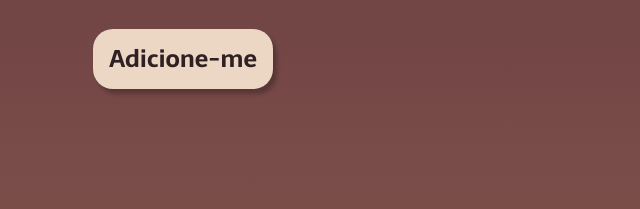
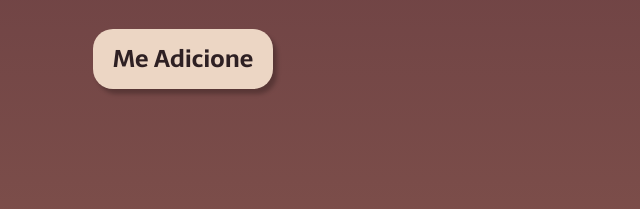
Before and after one commit to Luan-Batista/Landing-Page, a plain HTML site: page index.html in a window 1280 px wide. Shown: the part 350-559 px from the top of the page, 0-640 px from the left. Drawn offline with Linux system fonts and the light colour scheme.

Commit message:
mudança de Adicione-me para Me Adicione no arquivo index.html

```diff
--- a/index.html
+++ b/index.html
@@ -22,7 +22,7 @@
             <div class="conteudo-principal-escrito">
                 <h1 class="conteudo-principal-escrito-título"><strong>Balle Bot</strong></h1>
                 <h2 class="conteudo-principal-escrito-subtítulo">Deixe sua comunindade mais segura de um jeito fácil</h2>
-                <button class="conteudo-principal-escrito-botão"> <a href="https://www.instagram.com/luan_bat1sta/" target="_blanc" class="link-botao">Adicione-me</a></button>
+                <button class="conteudo-principal-escrito-botão"> <a href="https://www.instagram.com/luan_bat1sta/" target="_blanc" class="link-botao">Me Adicione</a></button>
             </div>
             <img class="conteudo-principal-imagem" src="src/Group4.svg" alt="Imagem da Balle Bot">
         </section>
```
